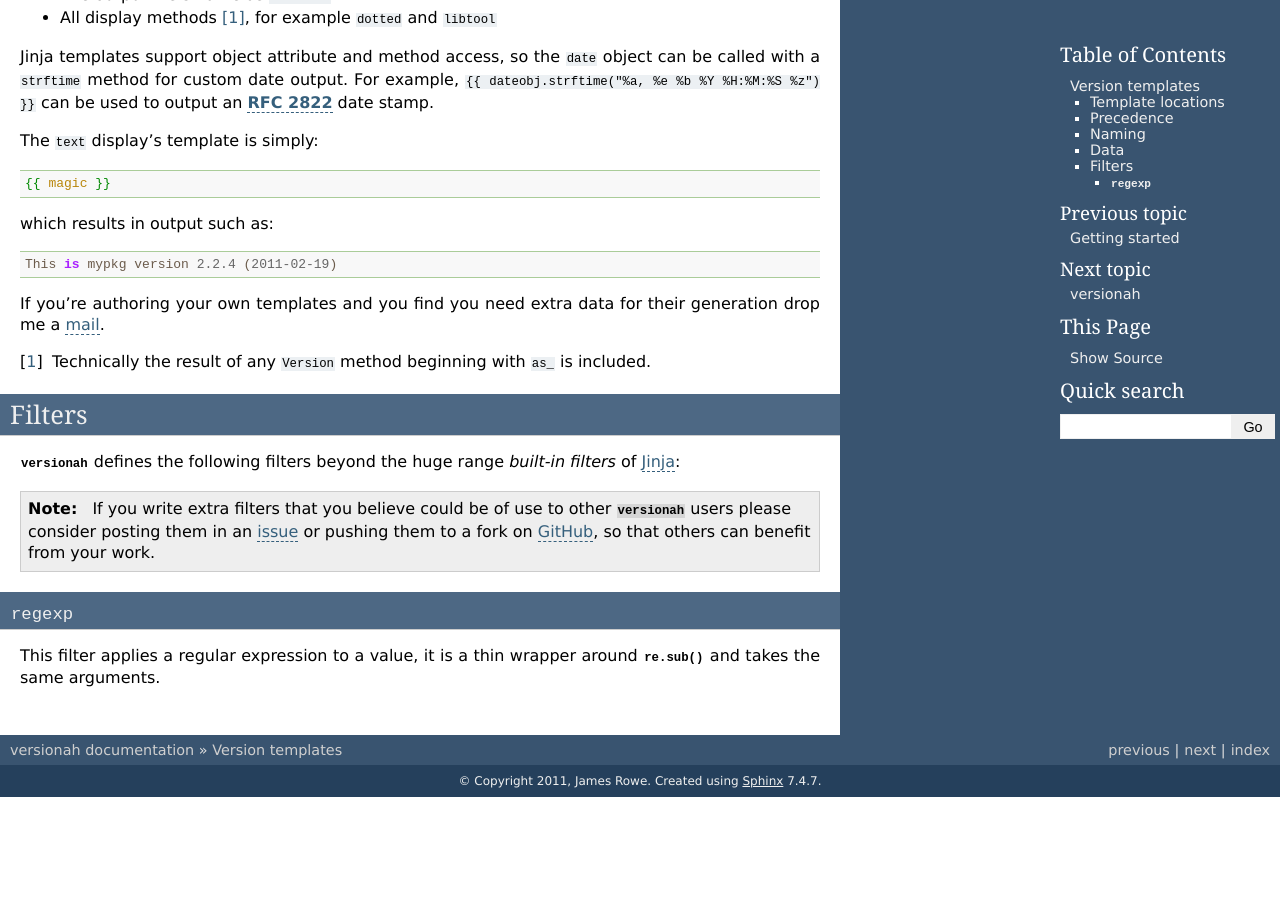
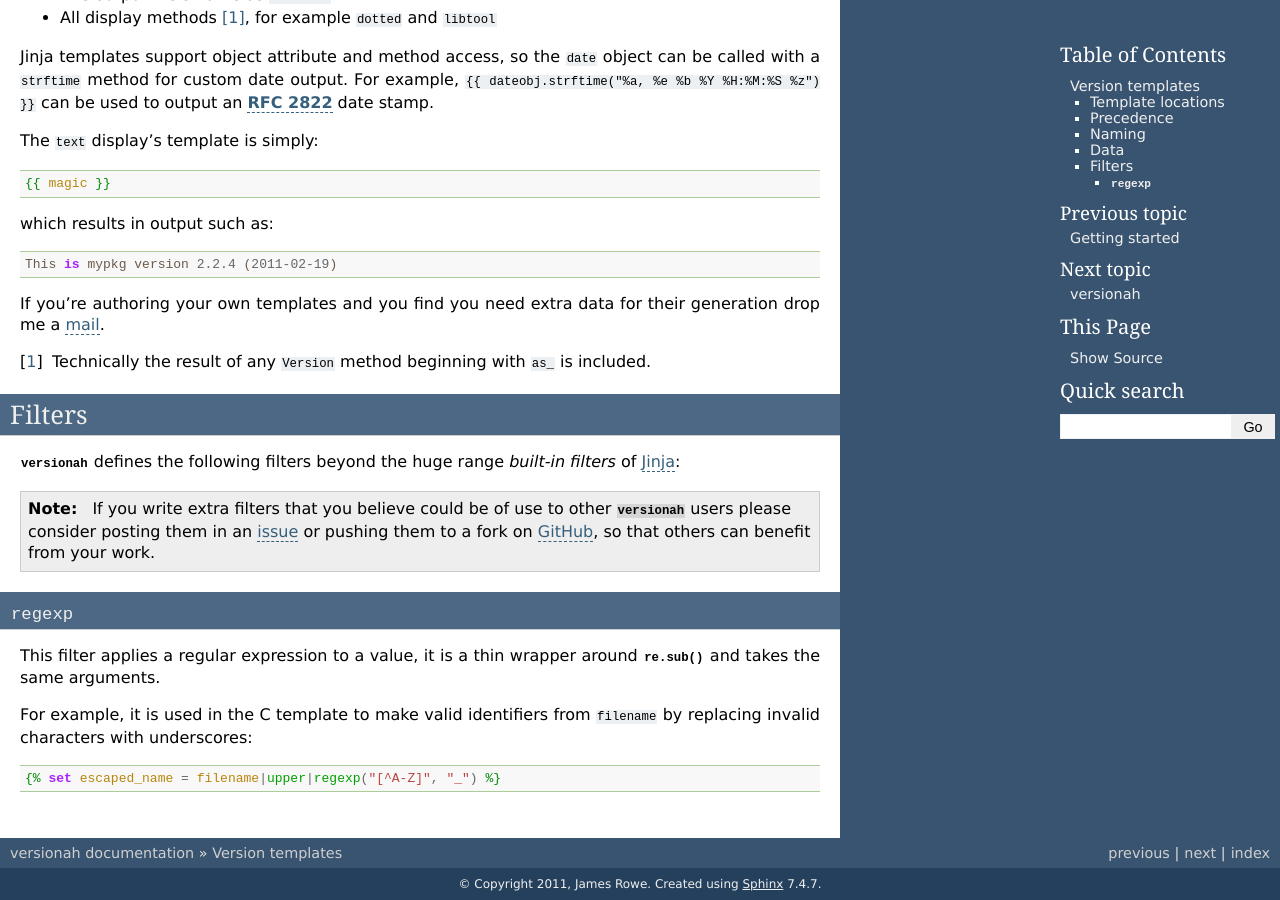
Before and after one commit to JNRowe/versionah, a Sphinx documentation site: the page built from doc/templates.rst, in a window 1280 px wide and 900 px high, scrolled down 1025 px. Built offline with Sphinx 7.4.7, drawn with Linux system fonts in a browser that asks for light colours; the version number could not be read and is left out; before the commit the page ends 1822 px from its top, so only the background shows below that.

Commit message:
Added regexp filter example.

```diff
--- a/doc/templates.rst
+++ b/doc/templates.rst
@@ -92,6 +92,13 @@ filters` of Jinja_:
 This filter applies a regular expression to a value, it is a thin wrapper around
 :py:func:`re.sub` and takes the same arguments.
 
+For example, it is used in the C template to make valid identifiers from
+``filename`` by replacing invalid characters with underscores:
+
+.. code-block:: jinja
+
+    {% set escaped_name = filename|upper|regexp("[^A-Z]", "_") %}
+
 .. _Jinja: http://jinja.pocoo.org/
 .. _Jinja template designer: http://jinja.pocoo.org/templates.html
 .. _XDG Base Directory Specification: http://standards.freedesktop.org/basedir-spec/basedir-spec-latest.html
```
